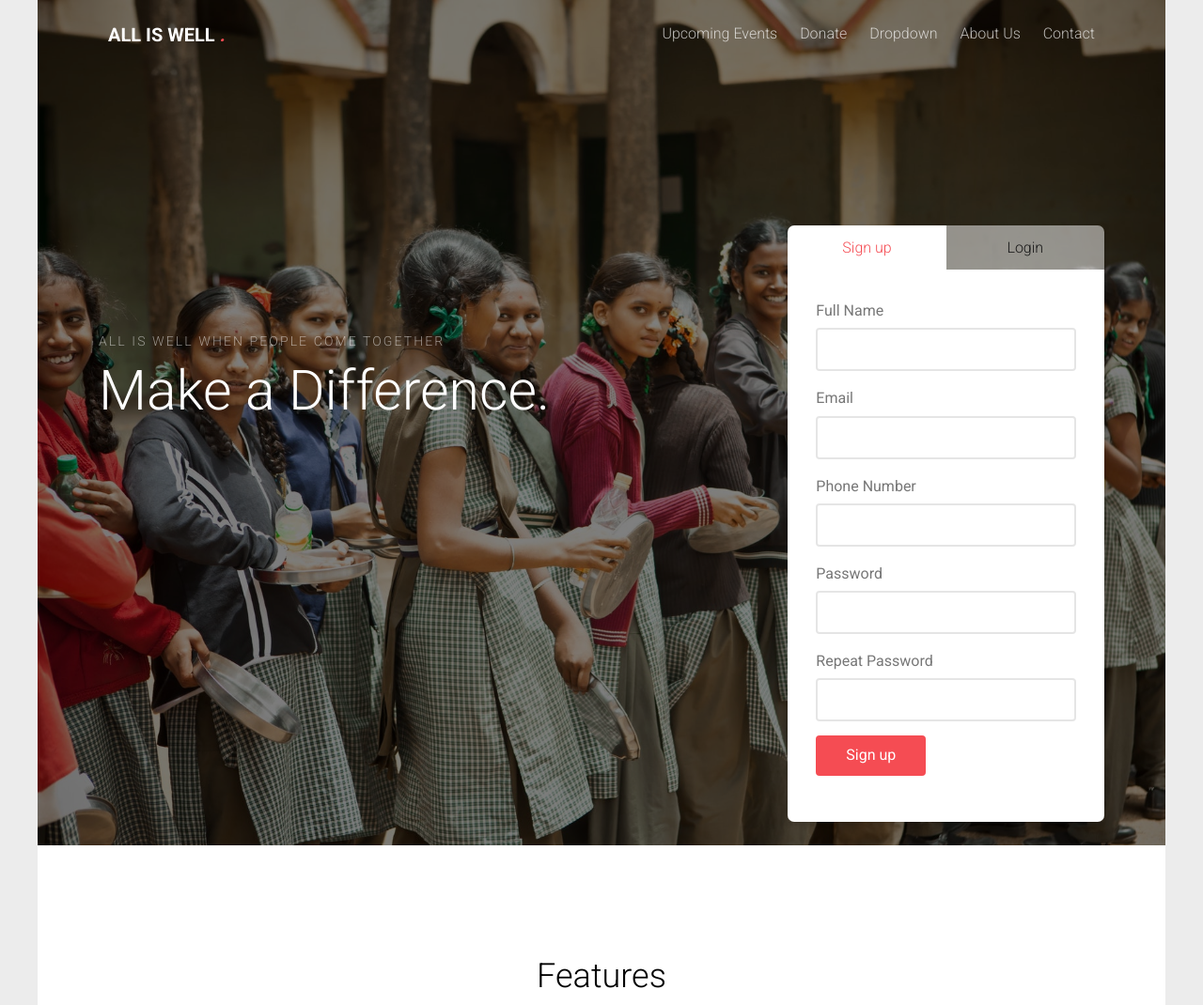
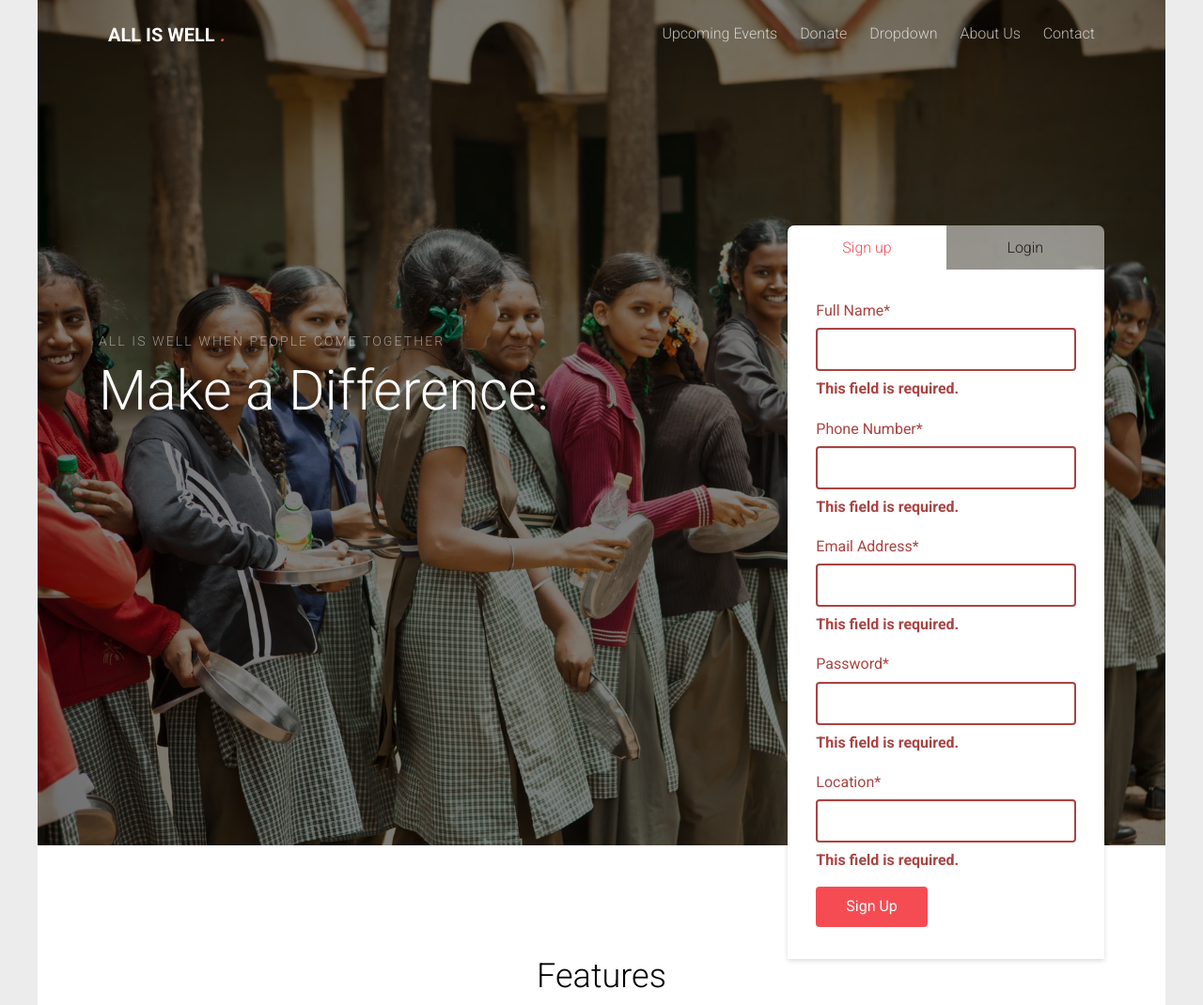
Before and after one commit to anusha-sreeni95/All-Is-Well, a Django app: page /login/ in a window 1280 px wide. Shown: the top 1070 px of the page at 94% size. Run offline with Django 3.2, Linux system fonts and the light colour scheme; style sheets or scripts are compiled from the project's sources; some libraries are stand-ins or nearby versions; some web fonts are replaced.

Commit message:
Integrated Sign Up and Login front end and back end

```diff
--- a/AIW/loginmanager/templates/index.html
+++ b/AIW/loginmanager/templates/index.html
@@ -1,4 +1,5 @@
 {% load static %}
+{% load crispy_forms_tags %}
 <!DOCTYPE HTML>
 <html>
 	<head>
@@ -125,67 +126,23 @@
 									</ul>
 									<div class="tab-content">
 										<div class="tab-content-inner active" data-content="signup">
-											<form action="#">
-												<div class="row form-group">
-													<div class="col-md-12">
-														<label for="username">Full Name</label>
-														<input type="text" class="form-control" id="username">
-													</div>
-												</div>
-												<div class="row form-group">
-													<div class="col-md-12">
-														<label for="username">Email</label>
-														<input type="text" class="form-control" id="username">
-													</div>
-												</div>
-												<div class="row form-group">
-													<div class="col-md-12">
-														<label for="password">Phone Number</label>
-														<input type="password" class="form-control" id="password">
-													</div>
-												</div>
-												<div class="row form-group">
-													<div class="col-md-12">
-														<label for="password">Password</label>
-														<input type="password" class="form-control" id="password">
-													</div>
-												</div>
-												<div class="row form-group">
-													<div class="col-md-12">
-														<label for="password2">Repeat Password</label>
-														<input type="password" class="form-control" id="password2">
-													</div>
-												</div>
-
-												<div class="row form-group">
-													<div class="col-md-12">
-														<input type="submit" class="btn btn-primary" value="Sign up">
-													</div>
-												</div>
-											</form>
+											{% if signup_form_class %}
+												<form method="post" action = "{% url 'signupview' %}">
+									        {% csrf_token %}
+									        {{signup_form_class|crispy}}
+													<input type="submit" name="signup" class="btn btn-primary" value="Sign Up"></input>
+												</form>
+									    {% endif %}
 										</div>
 
 										<div class="tab-content-inner" data-content="login">
-											<form action="#">
-												<div class="row form-group">
-													<div class="col-md-12">
-														<label for="username">Email</label>
-														<input type="text" class="form-control" id="username">
-													</div>
-												</div>
-												<div class="row form-group">
-													<div class="col-md-12">
-														<label for="password">Password</label>
-														<input type="password" class="form-control" id="password">
-													</div>
-												</div>
-
-												<div class="row form-group">
-													<div class="col-md-12">
-														<input type="submit" class="btn btn-primary" value="Login">
-													</div>
-												</div>
+											{% if login_form_class %}
+											<form method="post" action="{% url 'loginview' %}">
+								        {% csrf_token %}
+								        {{login_form_class|crispy}}
+												<input type="submit" name="login" class="btn btn-primary" value="Login"></input>
 											</form>
+											{% endif %}
 										</div>
 
 									</div>
--- a/AIW/loginmanager/views.py
+++ b/AIW/loginmanager/views.py
@@ -3,42 +3,45 @@
 from django.views.generic.edit import FormView
 from django.urls import reverse_lazy
 from .forms import LoginForm
+from signupmanager.forms import SignUpForm
 from signupmanager.views import SignUpView
 from .utils import verify_credentials, add_session
 
 class LoginView(FormView):
-    form_class = LoginForm
+    login_form_class = LoginForm
+    signup_form_class = SignUpForm
     template_name = 'index.html'
 
     def get(self, request, *args, **kwargs):
-        form_class = self.get_form_class()
-        form = self.get_form(form_class)
+        login_form = self.login_form_class(request.GET)
+        signup_form_class = self.signup_form_class(request.GET)
+        form = self.get_form(self.login_form_class)
         context = {
-            'form_class' : form_class
+            'login_form_class' : self.login_form_class(request.GET),
+            'signup_form_class' : self.signup_form_class(request.GET)
         }
         return render(request, self.template_name, context=context)
 
     def post(self, request, *args, **kwargs):
-        form_class = self.get_form_class()
-        form = self.get_form(form_class)
+        login_form = self.login_form_class(request.POST)
 
-        if(form.is_valid()):
-            email_address = form.cleaned_data['email_address']
-            password = form.cleaned_data['password']
+        if(login_form.is_valid()):
+            email_address = login_form.cleaned_data['email_address']
+            password = login_form.cleaned_data['password']
 
             if(verify_credentials(email_address, password)):
                 add_session(request, email_address)
                 return HttpResponseRedirect("/homepage")
             else:
                 context = {
-                    'form_class' : form_class,
+                    'login_form_class' : self.login_form_class,
                     'invalid'    : True,
                     'message' : 'Please check the username and password'
                 }
                 return render(request, self.template_name, context=context)
         else:
             context = {
-                'form_class' : form_class,
+                'login_form_class' : self.login_form_class,
                 'invalid'    : True,
                 'message' : 'Invalid form entry'
             }
--- a/AIW/signupmanager/forms.py
+++ b/AIW/signupmanager/forms.py
@@ -6,5 +6,5 @@
     email_address = forms.EmailField(label='Email Address', max_length=254, required=True)
     password = forms.CharField(label='Password', widget=forms.PasswordInput)
     location = forms.CharField(label = 'Location', required = True)
-    interests_list = [('Environment', 'Environment'), ('Education', 'Education'), ('Animal','Animal'), ('Medical','Medical')]
-    interests = forms.MultipleChoiceField(choices = interests_list, widget=forms.CheckboxSelectMultiple)
+    # interests_list = [('Environment', 'Environment'), ('Education', 'Education'), ('Animal','Animal'), ('Medical','Medical')]
+    # interests = forms.MultipleChoiceField(choices = interests_list, widget=forms.CheckboxSelectMultiple)
--- a/AIW/signupmanager/views.py
+++ b/AIW/signupmanager/views.py
@@ -8,7 +8,7 @@
 
 class SignUpView(FormView):
     form_class = SignUpForm
-    template_name = 'signup.html'
+    template_name = 'index.html'
 
     def get(self, request, *args, **kwargs):
         form_class = self.get_form_class()
```
Also changed, not shown: AIW/signupmanager/templates/index.html (+26 -25 lines).
